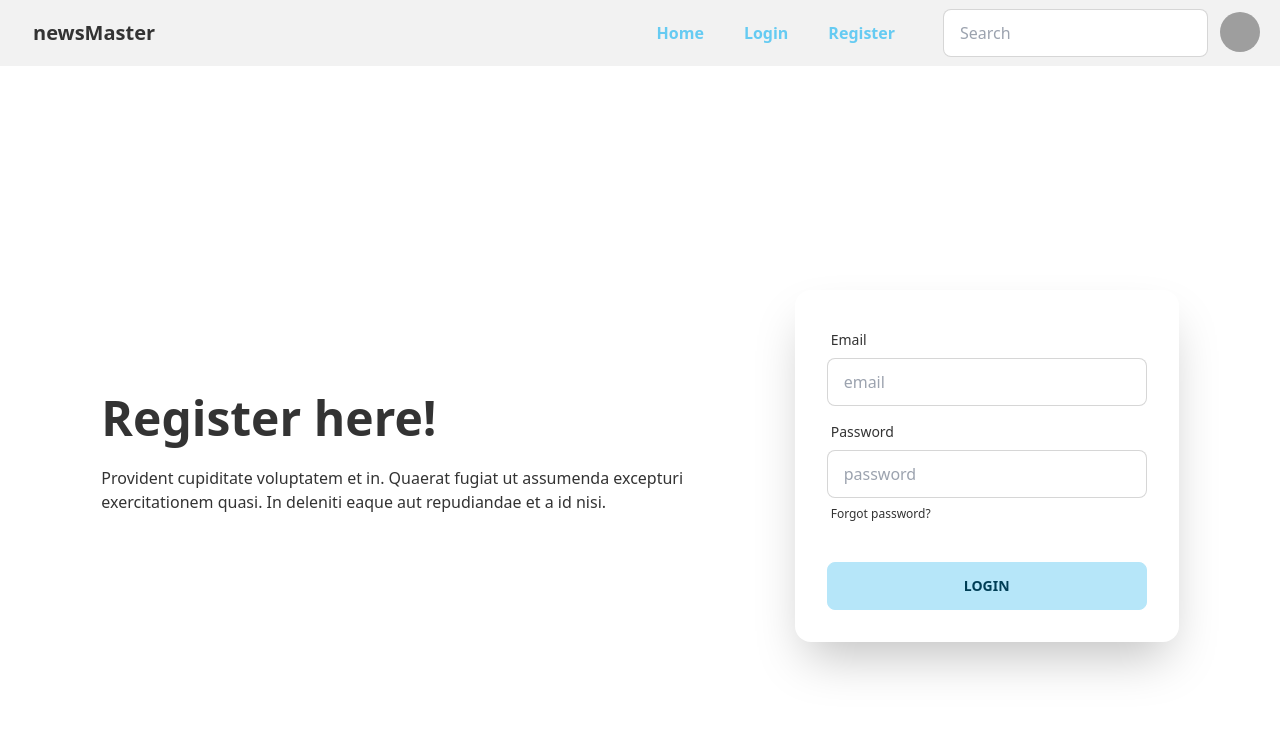
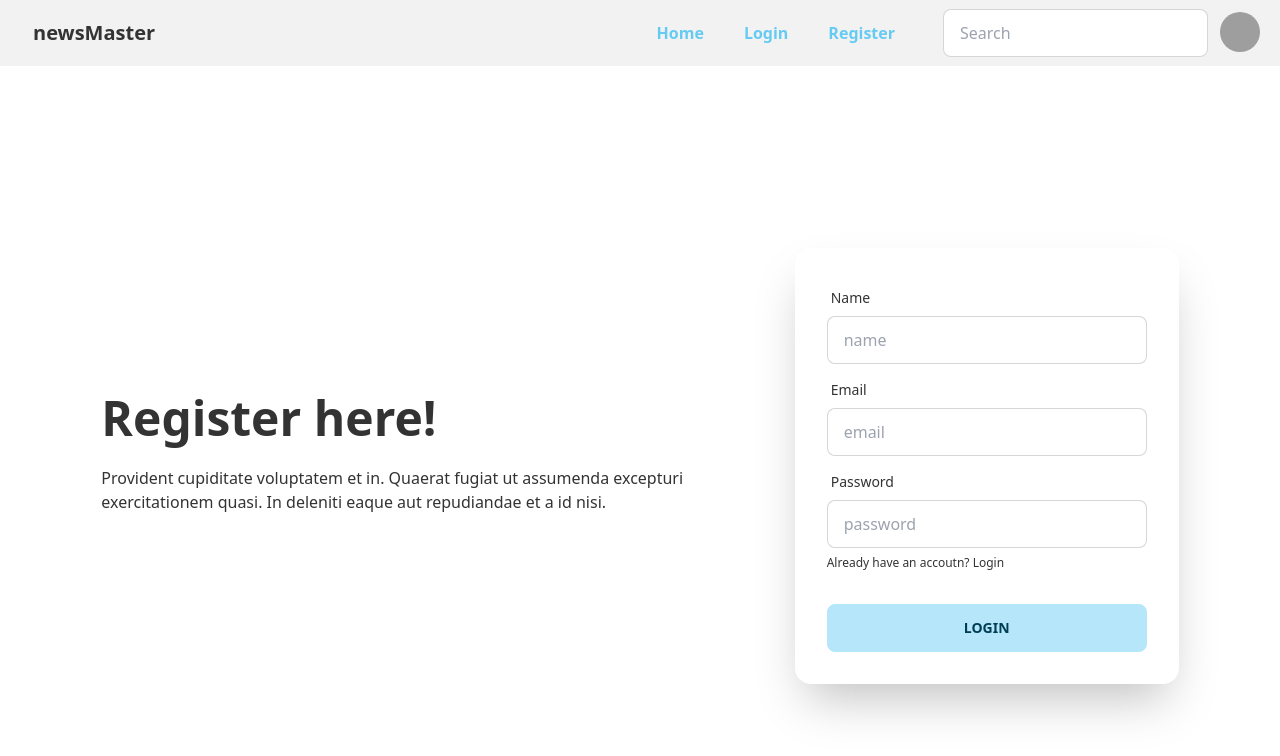
Before and after one commit to rajibrahman74/auth-firebase-context-private-route, a React (Vite) app: page /register in a window 1280 px wide. Shown: the top 756 px of the page. Built offline with nearby package versions, Linux system fonts and the light colour scheme; grey boxes are pictures that could not be loaded.

Commit message:
[ADD]-login-register-form-add-handle-submit

```diff
--- a/src/components/Header.jsx
+++ b/src/components/Header.jsx
@@ -3,7 +3,7 @@ import { Link } from "react-router-dom";
 
 const Header = () => {
   return (
-    <div className="max-w-7xl mx-auto px-4 navbar bg-[#f2f2f2] sticky top-0">
+    <div className="max-w-7xl mx-auto px-4 navbar bg-[#f2f2f2] sticky top-0 z-50">
       <div className="flex-1">
         <a className="btn btn-ghost normal-case text-xl">newsMaster</a>
       </div>
--- a/src/components/Home.jsx
+++ b/src/components/Home.jsx
@@ -4,7 +4,7 @@ const Home = () => {
   return (
     <div className="max-w-7xl mx-auto px-4 hero min-h-screen">
       <div className="hero-content flex-col lg:flex-row-reverse justify-between">
-        <div className="w-[50%] flex justify-center">
+        <div className="w-[50%] flex justify-center items-center">
           <img
             src="https://daisyui.com/images/stock/photo-1635805737707-575885ab0820.jpg"
             className="w-80 rounded-lg shadow-2xl"
--- a/src/components/Login.jsx
+++ b/src/components/Login.jsx
@@ -1,6 +1,16 @@
 import React from "react";
+import { Link } from "react-router-dom";
 
 const Login = () => {
+  const handleLogin = (e) => {
+    e.preventDefault();
+
+    const form = e.target;
+    const email = form.email.value;
+    const password = form.password.value;
+    console.log(email, password);
+  };
+
   return (
     <div className="max-w-7xl mx-auto px-4 hero min-h-screen">
       <div className="hero-content flex-col lg:flex-row-reverse justify-evenly">
@@ -13,7 +23,7 @@ const Login = () => {
           </p>
         </div>
         <div className="w-[50%] card flex-shrink-0 max-w-sm shadow-2xl bg-base-100">
-          <form className="card-body">
+          <form onSubmit={handleLogin} className="card-body">
             <div className="form-control">
               <label className="label">
                 <span className="label-text">Email</span>
@@ -48,6 +58,9 @@ const Login = () => {
                 Login
               </button>
             </div>
+            <Link className="text-center text-sm" to="/register">
+              <button className="label-text-alt link link-hover"> newsMaster Register</button>
+            </Link>
           </form>
         </div>
       </div>
--- a/src/components/Register.jsx
+++ b/src/components/Register.jsx
@@ -1,11 +1,33 @@
 import React from "react";
+import { Link } from "react-router-dom";
 
 const Register = () => {
+  const handleRegister = e => {
+    e.preventDefault();
+
+    const form = e.target;
+    const name = form.name.value;
+    const email = form.email.value;
+    const password = form.password.value;
+    console.log(name, email, password);
+  }
   return (
     <div className="max-w-7xl mx-auto px-4 hero min-h-screen">
       <div className="hero-content flex-col lg:flex-row-reverse justify-evenly">
         <div className="w-[50%] card flex-shrink-0 max-w-sm shadow-2xl bg-base-100">
-          <form className="card-body">
+          <form onSubmit={handleRegister} className="card-body">
+            <div className="form-control">
+              <label className="label">
+                <span className="label-text">Name</span>
+              </label>
+              <input
+                type="text"
+                name="name"
+                placeholder="name"
+                className="input input-bordered"
+                required
+              />
+            </div>
             <div className="form-control">
               <label className="label">
                 <span className="label-text">Email</span>
@@ -29,11 +51,11 @@ const Register = () => {
                 className="input input-bordered"
                 required
               />
-              <label className="label">
-                <a href="#" className="label-text-alt link link-hover">
-                  Forgot password?
-                </a>
-              </label>
+              <Link className="text-sm pt-1" to="/login">
+                <button className="label-text-alt link link-hover">
+                  Already have an accoutn? Login
+                </button>
+              </Link>
             </div>
             <div className="form-control mt-6">
               <button type="submit" className="btn btn-primary">
```
